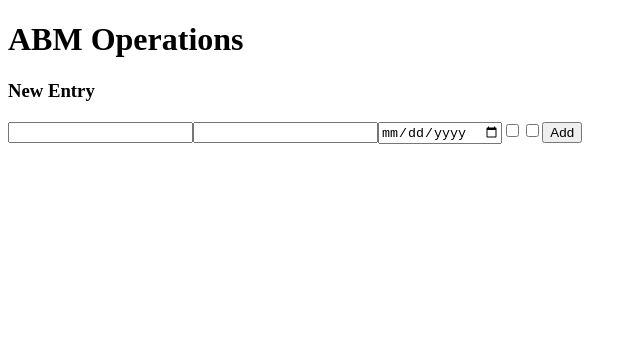
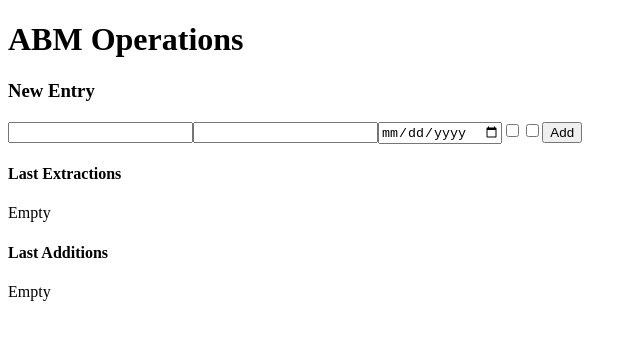
Before and after one commit to JotaCeR/Personal-Finances, a React (Create React App) app: page /operations in a window 1280 px wide. Shown: the top 340 px of the page, without its empty margins (0-640 px from the left). Built offline with nearby package versions, Linux system fonts and the light colour scheme.

Commit message:
Dumb entries history created.

```diff
--- a/src/components/OpsABM.jsx
+++ b/src/components/OpsABM.jsx
@@ -10,10 +10,20 @@ export default function ABM() {
                     <input name="reason" type="text" />
                     <input name="amount" type="number" min="0.1" />
                     <input name="date" type="date" />
-                    <input name="extraction" value="add" type="checkbox" />
-                    <input name="sustraction" value="rem" type="checkbox" />
+                    <input name="addition" value="add" type="checkbox" />
+                    <input name="extraction" value="rem" type="checkbox" />
                     <button>Add</button>
                 </form>
+            </div>
+            <div>
+                <div>
+                    <h4>Last Extractions</h4>
+                    <p>Empty</p>
+                </div>
+                <div>
+                    <h4>Last Additions</h4>
+                    <p>Empty</p>
+                </div>
             </div>
         </div>
     )
```
